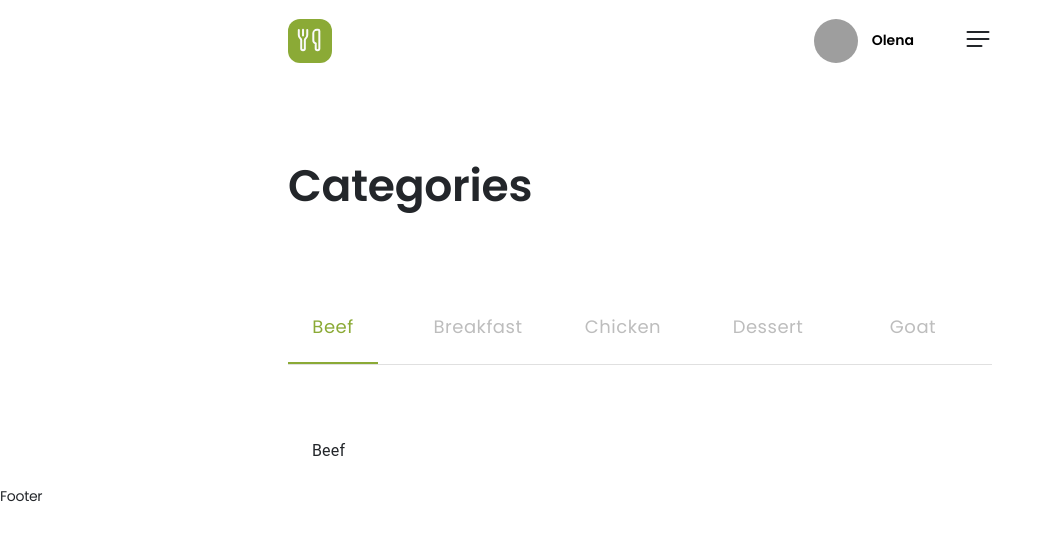
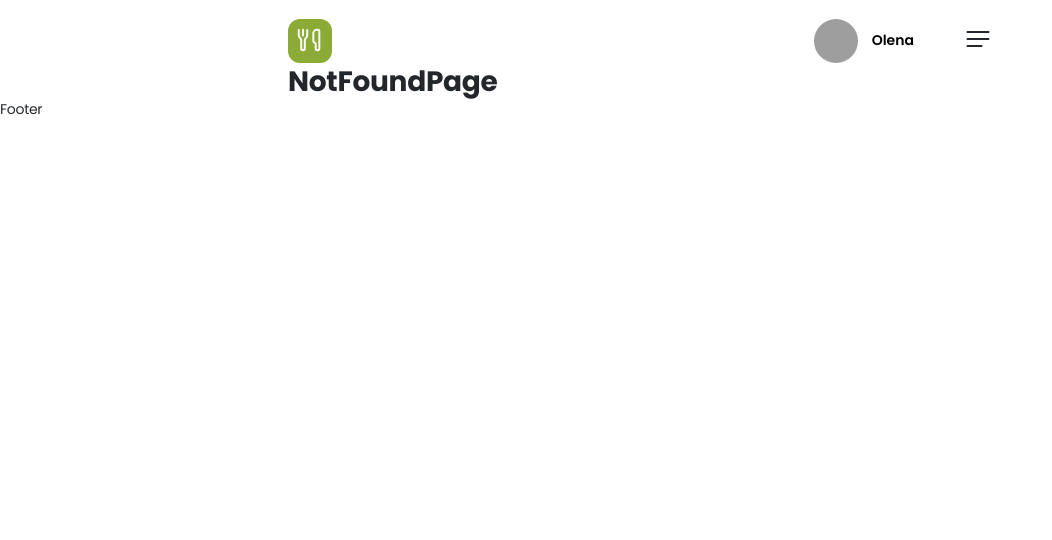
Before and after one commit to snizhanamohyl/project-y9o2mW7i, a React (Create React App) app: page /project-y9o2mW7i/categories in a window 1280 px wide. Before the commit this address led to /project-y9o2mW7i/categories/Beef. Shown: the top 540 px of the page, without its empty margins (0-1052 px from the left). Built offline with nearby package versions, Linux system fonts and the light colour scheme; grey boxes are pictures that could not be loaded.

Commit message:
add navigate

```diff
--- a/src/components/App/App.jsx
+++ b/src/components/App/App.jsx
@@ -35,7 +35,10 @@ export default function App() {
 
       <Route path="/" element={<SharedLayout />}>
         <Route index element={<PrivateRoute component={MainPage} redirectTo="/" />}></Route>
-        <Route path="/categories" element={<PrivateRoute component={CategoriesPage} redirectTo="/categories/:categoryName" />}></Route>
+        <Route
+          path="/categories/:categoryName"
+          element={<PrivateRoute component={CategoriesPage} redirectTo="/categories/:categoryName" />}
+        ></Route>
         <Route path="/add" element={<PrivateRoute component={AddRecipePage} redirectTo="/add" />}></Route>
         <Route path="/my" element={<PrivateRoute component={MyRecipesPage} redirectTo="/my" />}></Route>
         <Route path="/favorite" element={<PrivateRoute component={FavoritePage} redirectTo="/favorite" />}></Route>
--- a/src/pages/CategoriesPage/CategoriesPage.jsx
+++ b/src/pages/CategoriesPage/CategoriesPage.jsx
@@ -1,5 +1,5 @@
 import React, { useEffect, useState } from 'react';
-import { useParams } from 'react-router-dom';
+import { useNavigate, useParams } from 'react-router-dom';
 
 import { CustomTabPanel } from './CustomTabsPanel';
 import { Title } from './CategoriesPage.style';
@@ -9,6 +9,7 @@ import categories from '../../categories.json';
 
 export default function CategoriesPage() {
   const { categoryName } = useParams();
+  const navigate = useNavigate();
 
   const [value, setValue] = useState(categoryName || '');
   const [data, setData] = useState([]);
@@ -22,13 +23,13 @@ export default function CategoriesPage() {
     if (sortedData.length > 0) {
       const defaultCategory = categoryName || sortedData[0].name;
       setValue(defaultCategory);
-      window.history.pushState(null, '', `/project-y9o2mW7i/categories/${defaultCategory}`);
+      navigate(`/categories/${defaultCategory}`);
     }
-  }, [categoryName]);
+  }, [categoryName, navigate]);
 
   const handleChange = (e, newValue) => {
     setValue(newValue);
-    window.history.pushState(null, '', `/project-y9o2mW7i/categories/${newValue}`);
+    navigate(`/categories/${newValue}`);
   };
 
   return (
```
Also changed, not shown: src/components/Navigation/Navigation.jsx (+13 -9 lines).
